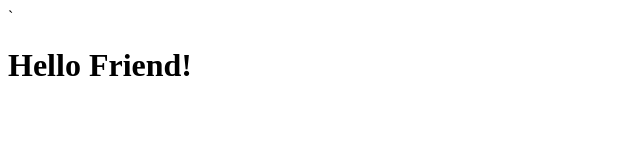
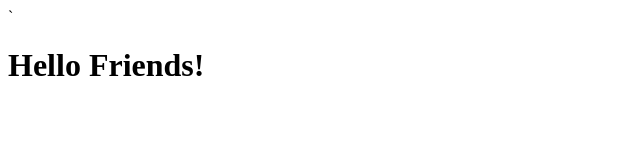
Before and after one commit to kasrajh/MyProject, a plain HTML site: page about.html in a window 1280 px wide. Shown: the full height of the page, 0-640 px from the left. Drawn offline with Linux system fonts and the light colour scheme.

Commit message:
about page modified.

```diff
--- a/about.html
+++ b/about.html
@@ -8,7 +8,7 @@
 </head>
 
 <body>
-    ` <h1>Hello Friend!</h1>
+    ` <h1>Hello Friends!</h1>
 </body>
 
 </html>
```
